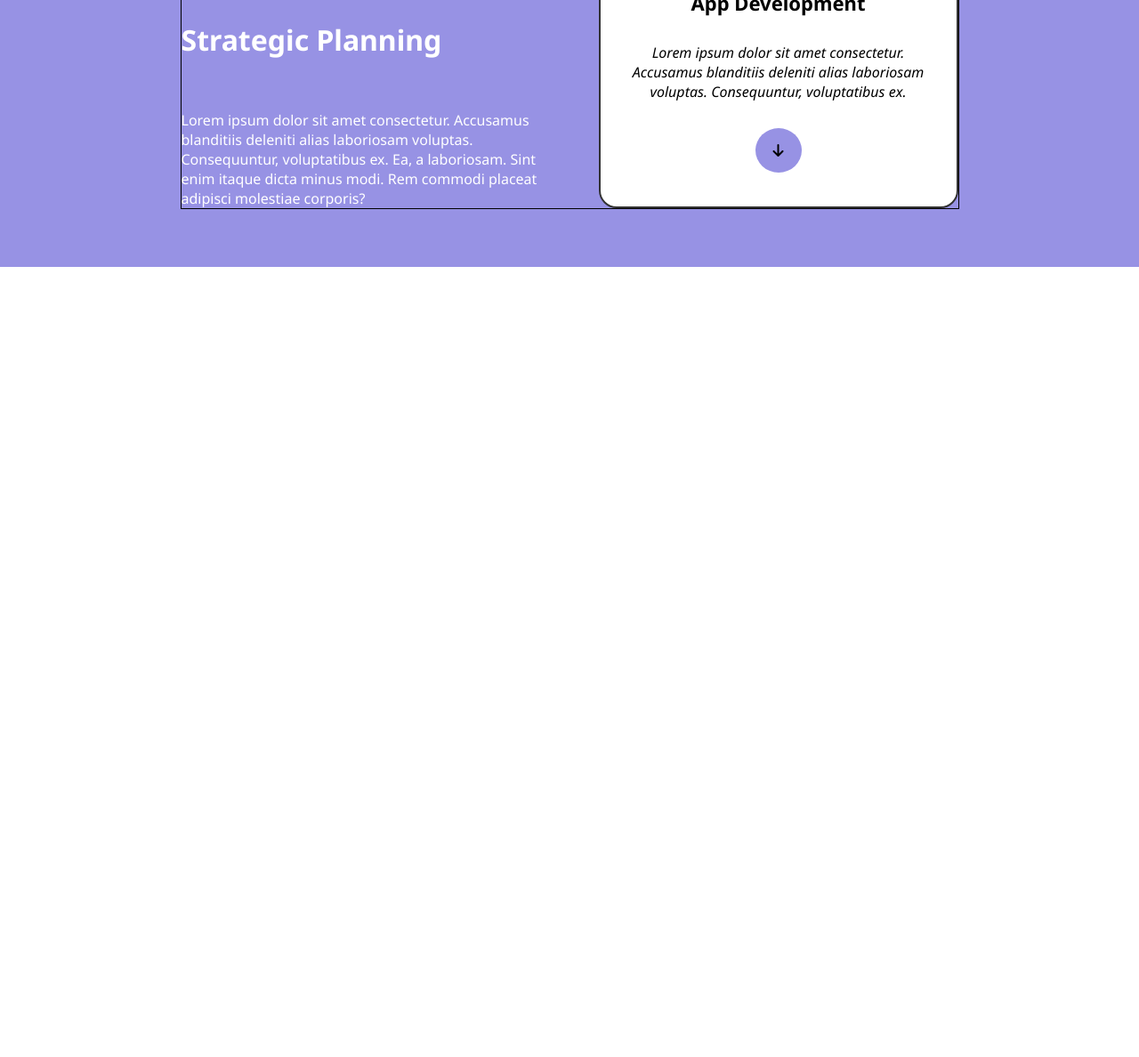
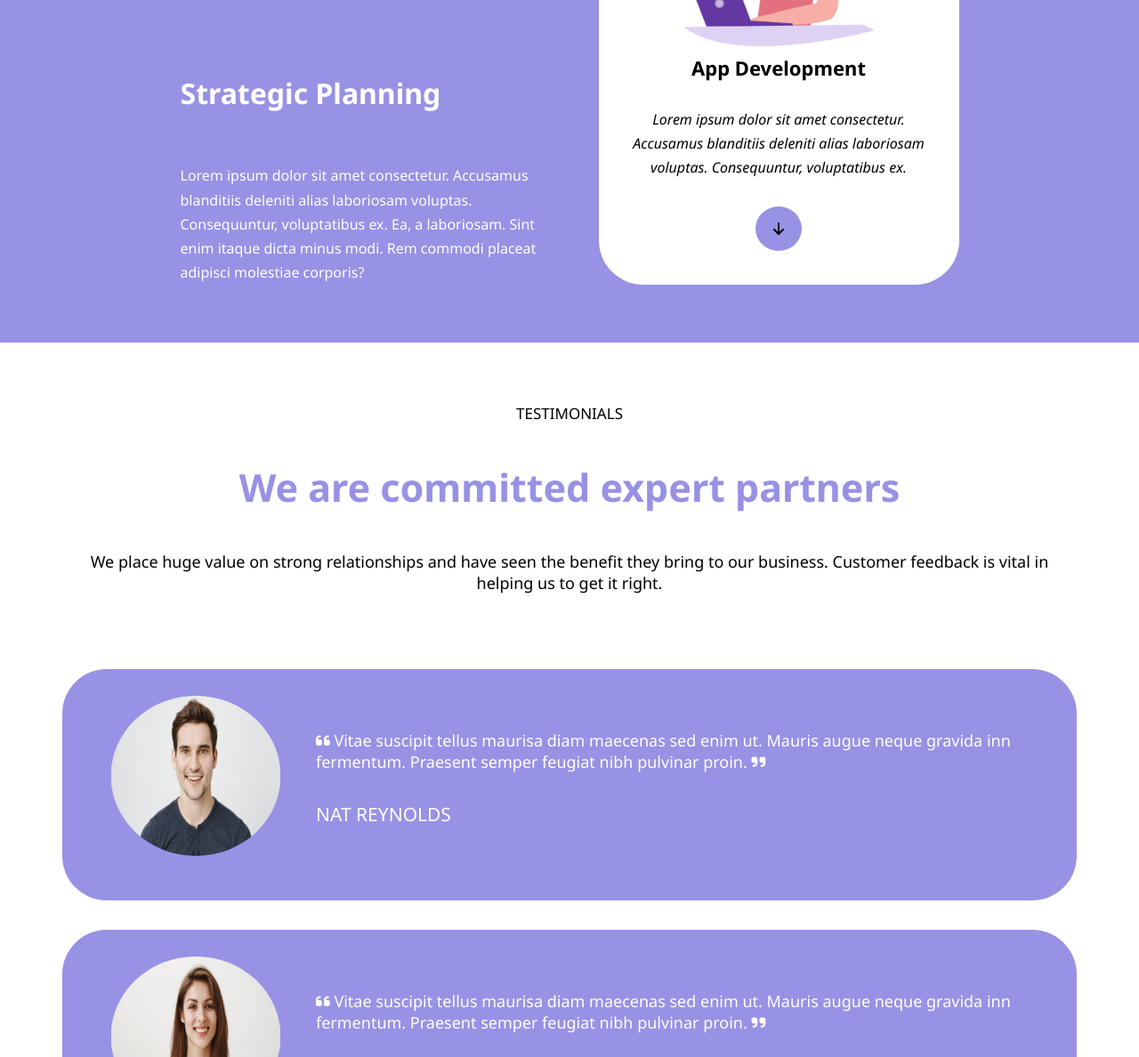
Before and after one commit to mirkodeglinnocenti/htmlcss-responsive-layout, a plain HTML site: page index.html in a window 1280 px wide. Shown: the part 1612-2800 px from the top of the page at 89% size. Before the commit the page ends 1912 px from the top, so only its background shows below. Drawn offline with Linux system fonts and the light colour scheme.

Commit message:
FEAT Testiominal section added

```diff
--- a/css/style.css
+++ b/css/style.css
@@ -67,12 +67,20 @@ a {
     justify-content: space-between;
 }
 
+.align-center{
+    align-items: center;
+}
+
 .text-center{
     text-align: center;
 }
 
 .color-white{
     color: white;
+}
+
+.col-3 {
+    flex-basis: calc( (100%/12) * 3);
 }
 
 .col-4 {
@@ -87,6 +95,18 @@ a {
     flex-basis: 50%;
 }
 
+.col-9{
+    flex-basis: calc( (100%/12) * 9);
+}
+
+.col-12{
+    flex-basis: 100%;
+}
+
+.title--xs {
+    font-size: 17px;
+}
+
 .title-small{
     font-size: 22px;
     color: var(--blue);
@@ -94,6 +114,10 @@ a {
 
 .title-medium{
     font-size: 32px;
+}
+
+.title-section{
+    font-size: 43px;
 }
 
 .mb-30{
@@ -106,10 +130,6 @@ a {
 
 .mb-58{
     margin-bottom: 58px;
-}
-
-.mb-135{
-    margin-bottom: 135px;
 }
 
 /* BUTTONS */
@@ -194,7 +214,7 @@ a {
 /* HERO */
 
 .hero{
-    padding: 50px 0;
+    padding: 50px 0 100px;
 }
 
 .card {
@@ -209,7 +229,7 @@ a {
     margin-bottom: -38px;
 }
 
-.card-big{
+.card .card-big{
     flex-wrap: nowrap;
 }
 
@@ -291,6 +311,10 @@ e margin negativo alla riga*/
     color: black;
 }
 
+.strategic-planning .card-p{
+    line-height: 1.7em;
+}
+
 .italic{
     font-style: italic;
 }
@@ -301,10 +325,15 @@ e margin negativo alla riga*/
 
 .strategic-planning .card{
     background-color: white;
+    border-radius: 50px;
 }
 
 .card-img{
     max-width: 245px;
+}
+
+.strategic-planning__img{
+    margin-bottom: 135px;
 }
 
 /* Media Query Strategic Planning section */
@@ -333,3 +362,75 @@ e margin negativo alla riga*/
     }
 
 }
+
+/* Testimonial Section Rules */
+
+.testimonial-section{
+    padding: 68px 0 110px;
+}
+
+.testimonial-section .row{
+    row-gap: 33px;
+}
+
+.testimonial-section .title-section{
+    color: var(--purple);
+}
+
+.testimonial-section .title--xs{
+    text-transform: uppercase;
+    font-weight: 400;
+}
+
+.header__testimonial-section{
+    text-align: center;
+    margin-bottom: 52px;
+}
+
+.text__testimonial-section{
+    font-size: 18px;
+}
+
+.header__testimonial-section .title--xs,
+.header__testimonial-section .title-section {
+    margin-bottom: 42px;
+}
+
+.testimonial-section .card-horizontal{
+    background-color: var(--purple);
+    padding: 30px 45px 45px 15px;
+    border-radius: 50px;
+}
+
+.testimonial-img{
+    transform: rotateY(45deg);
+    border-radius: 50%;
+}
+
+.card-horizontal .col-9 {
+    align-self: center;
+    color: white;
+}
+
+.testimonial-text{
+    font-size: 18px;
+    margin-bottom: 33px;
+}
+
+.testimonial-name{
+    font-size: 21px;
+    text-transform: uppercase;
+}
+
+/* Query Testimonial section */
+
+@media screen and (max-width: 575px) {
+
+    .testimonial-section [class^="col-"] {
+        flex-basis: calc(100%);
+    }
+
+    .card-horizontal .col-9 {
+        text-align: center;
+    }
+}
--- a/index.html
+++ b/index.html
@@ -13,7 +13,7 @@
 
 </head>
 
-<body class="debug">
+<body class="debug-">
 
     <!-- inizio header -->
     <header class="main-header">
@@ -54,10 +54,8 @@
 
         </div>
 
-    </header>
-    <!-- fine header -->
+    </header>->
 
-    <!-- inizio main -->
     <main>
 
         <!-- Hero Section -->
@@ -180,9 +178,9 @@
                 <div class="row">
                     <div class="col-6 color-white">
 
-                       <img class="mb-135 strategic-planning__img" src="./img/planning1.png" alt="illustrazione donna con pc">
+                       <img class="strategic-planning__img" src="./img/planning1.png" alt="illustrazione donna con pc">
                        <h3 class="title-medium mb-58">Strategic Planning</h3>
-                       <p >
+                       <p class="card-p">
                         Lorem ipsum dolor sit amet consectetur.
                         Accusamus blanditiis deleniti alias laboriosam voluptas.
                         Consequuntur, voluptatibus ex. Ea, a laboriosam.
@@ -197,7 +195,7 @@
 
                             <img class="card-img" src="./img/planning2.png" alt="illustrazione donna con pc">
                             <h3 class="title-small mb-30">App Development</h3>
-                            <p class="italic mb-30">
+                            <p class="card-p italic mb-30">
                                 Lorem ipsum dolor sit amet consectetur.
                                 Accusamus blanditiis deleniti alias laboriosam voluptas.
                                 Consequuntur, voluptatibus ex.
@@ -214,8 +212,102 @@
             </div>
         </section>
 
+        <!-- Testimonial Section -->
+        <section class="testimonial-section">
+            <div class="container">
+                <div class="row">
+
+                    <!-- Prima colonna -->
+                    <div class="col-12 header__testimonial-section">
+
+                        <h4 class="title--xs">Testimonials</h4>
+
+                        <h2 class="title-section">We are committed expert partners</h2>
+
+                        <p class="text__testimonial-section">
+                            We place huge value on strong relationships and have seen the benefit they bring to our business. Customer feedback is vital in
+                            helping us to get it right.
+                        </p>
+
+                    </div>
+
+                    <!-- Seconda colonna -->
+                    <div class="card-horizontal col-12 row">
+
+                        <div class="col-3">
+                            <figure>
+                                <img class="testimonial-img" src="./img/testimonial1.jpg" alt="foto di un recensore">
+                            </figure>
+                        </div>
+
+                        <div class="col-9">
+                            <p class="testimonial-text">
+                                <i class="fa-solid fa-quote-left"></i>
+                                Vitae suscipit tellus maurisa diam maecenas sed enim ut. Mauris augue neque gravida inn
+                                fermentum. Praesent semper feugiat nibh pulvinar proin.
+                                <i class="fa-solid fa-quote-right"></i>
+                            </p>
+                            <p class="testimonial-name">
+                                Nat Reynolds
+                            </p>
+                        </div>
+
+                    </div>
+
+                    <!-- Terza colonna -->
+                    <div class="card-horizontal col-12 row">
+
+                        <div class="col-3">
+                            <figure>
+                                <img class="testimonial-img" src="./img/testimonial2.jpg" alt="foto di un recensore">
+                            </figure>
+                        </div>
+
+                        <div class="col-9">
+                            <p class="testimonial-text">
+                                <i class="fa-solid fa-quote-left"></i>
+                                Vitae suscipit tellus maurisa diam maecenas sed enim ut. Mauris augue neque gravida inn
+                                fermentum. Praesent semper feugiat nibh pulvinar proin.
+                                <i class="fa-solid fa-quote-right"></i>
+                            </p>
+                            <p class="testimonial-name">
+                                Nat Reynolds
+                            </p>
+                        </div>
+
+                    </div>
+
+                    <!-- Quarta colonna -->
+                    <div class="card-horizontal col-12 row">
+
+                        <div class="col-3">
+                            <figure>
+                                <img class="testimonial-img" src="./img/testimonial3.jpg" alt="foto di un recensore">
+                            </figure>
+                        </div>
+
+                        <div class="col-9">
+                            <p class="testimonial-text">
+                                <i class="fa-solid fa-quote-left"></i>
+                                Vitae suscipit tellus maurisa diam maecenas sed enim ut. Mauris augue neque gravida inn
+                                fermentum. Praesent semper feugiat nibh pulvinar proin.
+                                <i class="fa-solid fa-quote-right"></i>
+                            </p>
+                            <p class="testimonial-name">
+                                Nat Reynolds
+                            </p>
+                        </div>
+
+                    </div>
+
+
+                </div>
+            </div>
+        </section>
+
+
+
     </main>
-    <!-- fine main -->
 
     <footer></footer>
 
```
